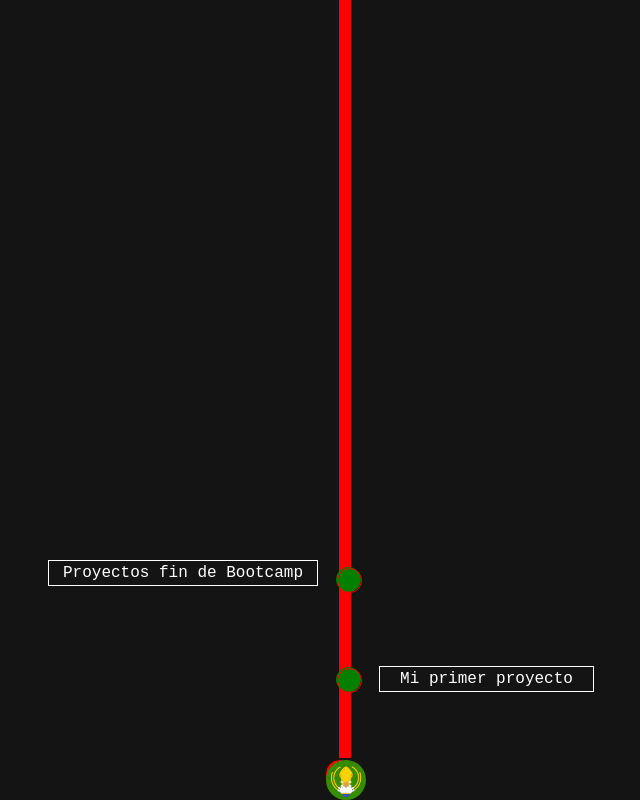
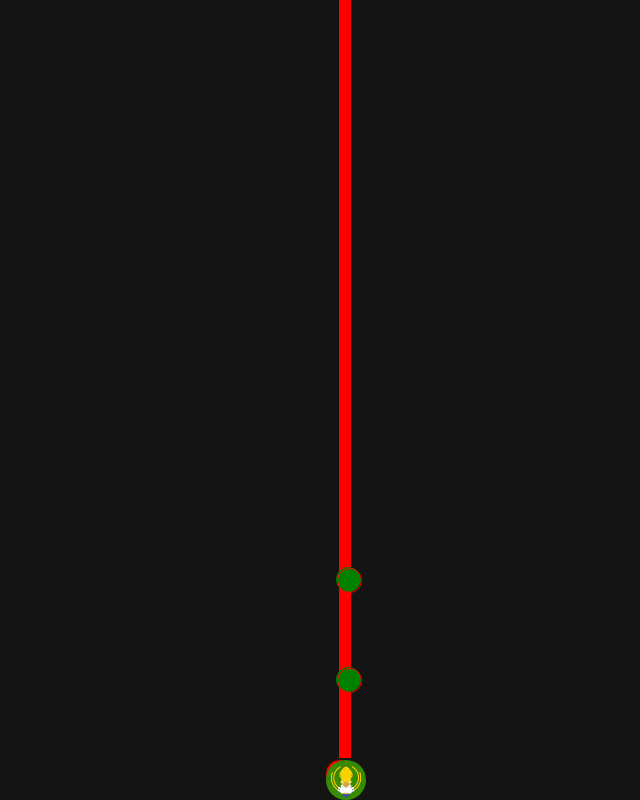
Before and after one commit to l0g0l/landingPage, a React (Create React App) app: page / in a window 1280 px wide. Shown: the part 644-1444 px from the top of the page, without its empty margins (311-951 px from the left). Built offline with nearby package versions, Linux system fonts and the light colour scheme; the HTML template or start-up script is replaced by a standard one.

Commit message:
tooltip ok

```diff
--- a/src/components/MainMiniBall.jsx
+++ b/src/components/MainMiniBall.jsx
@@ -22,7 +22,7 @@ const MainMiniBall = ({ quiz, branch1 }) => {
                 null}
             {quiz && <div className="commit-main sx " tabindex="0" style={{ top: quiz.top1 }} onClick={quiz.funcmodal}>
                 <div className="tooltip-container">
-                    <div className="text" style={{ left: quiz.size1, top: quiz.topminiball1, width: quiz.with1 }}>
+                    <div className="text" style={{ right: quiz.size1, top: quiz.topminiball1, width: quiz.with1 }}>
                         <span >{quiz.tooltip1}</span>
                     </div>
                 </div>
--- a/src/sass/base/_base.scss
+++ b/src/sass/base/_base.scss
@@ -46,7 +46,7 @@ body {
   position: absolute;
   top: -8px;
   right: 42px;
-  // display: none;
+  display: none;
   color: $white;
 }
 .tooltip-container:hover .text {
```
